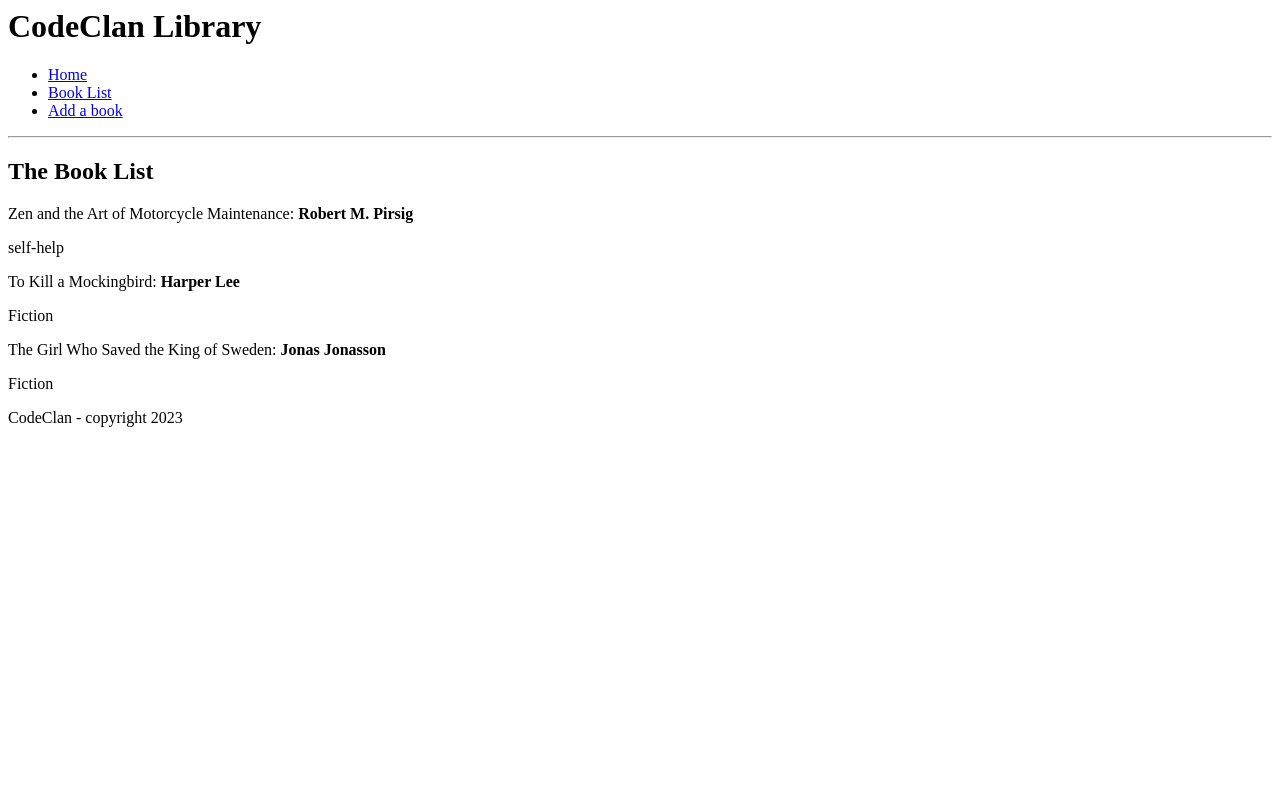
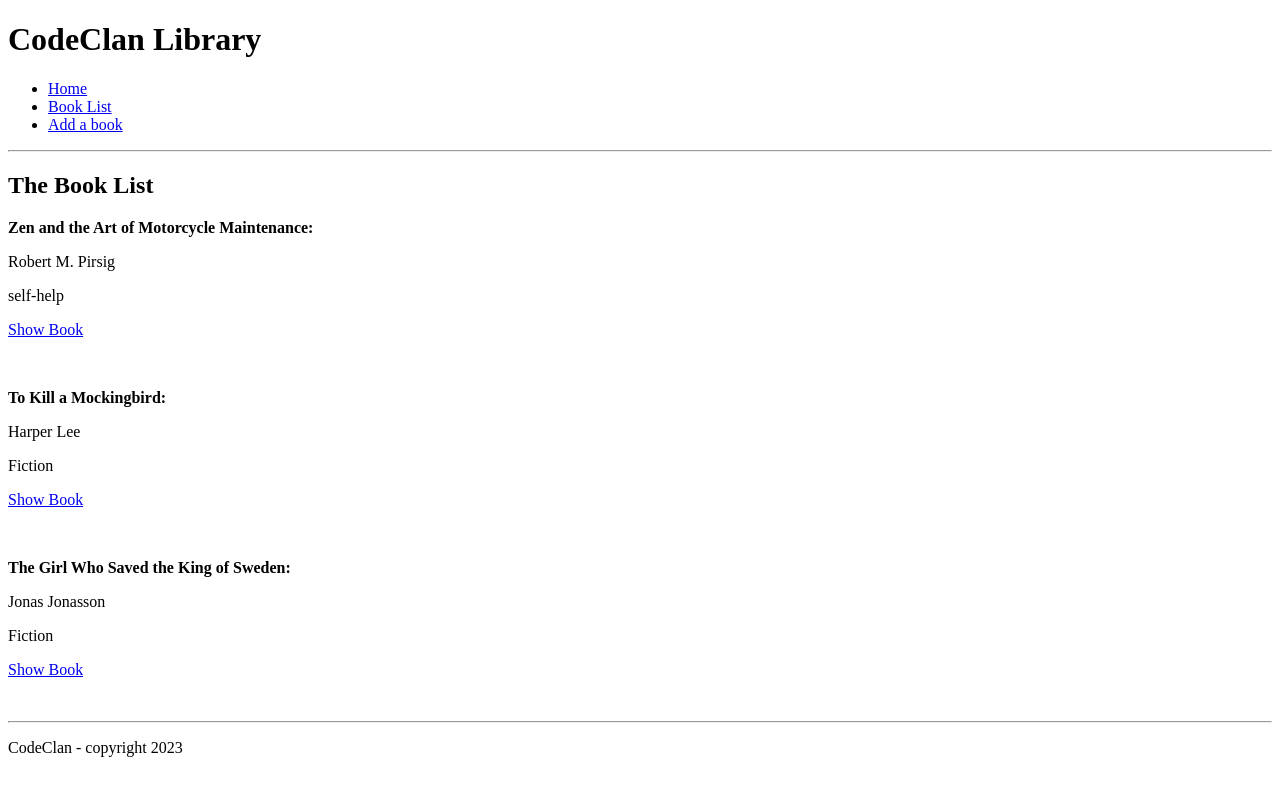
Before and after one commit to McMuds/PythonExamples, a Flask app: page /books in a window 1280 px wide. Run offline with Flask 2, Linux system fonts and the light colour scheme.

Commit message:
Delete functionality. Finally.

```diff
--- a/week03/weekend_homework/controllers/controller.py
+++ b/week03/weekend_homework/controllers/controller.py
@@ -1,6 +1,6 @@
 from flask import render_template, redirect, request
 from app import app
-from models.books import book_data, add_new_book
+from models.books import book_data, add_new_book, delete_book
 from models.book import Book
 
 @app.route('/')
@@ -11,12 +11,16 @@ def home():
 def index():
     return render_template('books.html', title='CodeClan Library', book_list=book_data)
 
+@app.route('/books/<id>')
+def book(id):
+    return render_template('book.html', title='CodeClan Library', book=book_data[int(id)])
+
 @app.route('/books/new')
-def new_book_get():
+def new_book():
     return render_template('newbook.html', title='CodeClan Library')
 
-@app.route('/books/new', methods=['POST'])
-def new_book_post():
+@app.route('/books/new', methods=['post'])
+def create_new_book():
     book_title = request.form['book_title']
     book_author = request.form['book_author']
     book_genre = request.form['book_genre']
@@ -24,3 +28,15 @@ def new_book_post():
     add_new_book(new_book)
     return render_template('newbook.html', title='CodeClan Library')
     # return redirect('/books')
+
+@app.route("/books/<index>/delete", methods=["POST"])
+def books_delete(index):
+    delete_book(book_data[int(index)])
+    return redirect("/books")
+
+# @app.route('/books/delete/<index>', methods=['post'])
+# def delete_book(index):
+#     book_to_delete = request.form[int(index)]
+#     delete_book(book_data[book_to_delete])
+#     return redirect('/books')
+    # return render_template('books.html', title='CodeClan Library')
--- a/week03/weekend_homework/models/books.py
+++ b/week03/weekend_homework/models/books.py
@@ -9,3 +9,6 @@ book_data = [book1, book2, book3]
 
 def add_new_book(book):
     book_data.append(book)
+
+def delete_book(book):
+    book_data.remove(book)
--- a/week03/weekend_homework/templates/base.html
+++ b/week03/weekend_homework/templates/base.html
@@ -1,10 +1,15 @@
 <!--base.html -->
-
-<html>
+<!DOCTYPE html>
+<html lang="en">
 <head>
+    <meta charset="UTF-8">
+    <meta http-equiv="X-UA-Compatible" content="IE=edge">
+    <meta name="viewport" content="width=device-width, initial-scale=1.0">
+    <link rel="stylesheet" href="{{ url_for('static', filename='style.css') }}">
     <title>{{ title }} - Homepage</title>
     </head>
     <body>
+        <header>
             <h1>CodeClan Library</h1>
             <nav>
                 <ul>
@@ -13,14 +18,17 @@
                     <li><a href="/books/new">Add a book</a></li>
                 </ul>
             </nav>
-
+        </header>
         <hr>
+        <main>
 
             {% block content %}
 
             {% endblock %}
+        </main>
     </body>
     <footer>
+        <hr />
         <p>CodeClan - copyright 2023</p>
     </footer>
 </html>
--- a/week03/weekend_homework/templates/books.html
+++ b/week03/weekend_homework/templates/books.html
@@ -3,12 +3,21 @@
 {% block  content%}
     <h2>The Book List</h2>
     {% for book in book_list %}
-        <div>
+        <div class="book-card">
             <p>
-                {{ book.title }}: <b>{{ book.author }}</b>
-
+                <b>
+                    {{ book.title }}:
+                </b>
+            </p>
+            <p>
+                {{ book.author }}
             </p>
             <p>{{ book.genre }}</p>
+
+            <p>
+                <a href="/books/{{book_list.index(book)}}"">Show Book</a>
+            </p>
         </div>
+        <br />
     {% endfor %}
 {% endblock  %}
```
Also changed, not shown: week03/weekend_homework/templates/book.html (added, +23 -0 lines). Lines whose indentation alone changed are shown as unchanged.
